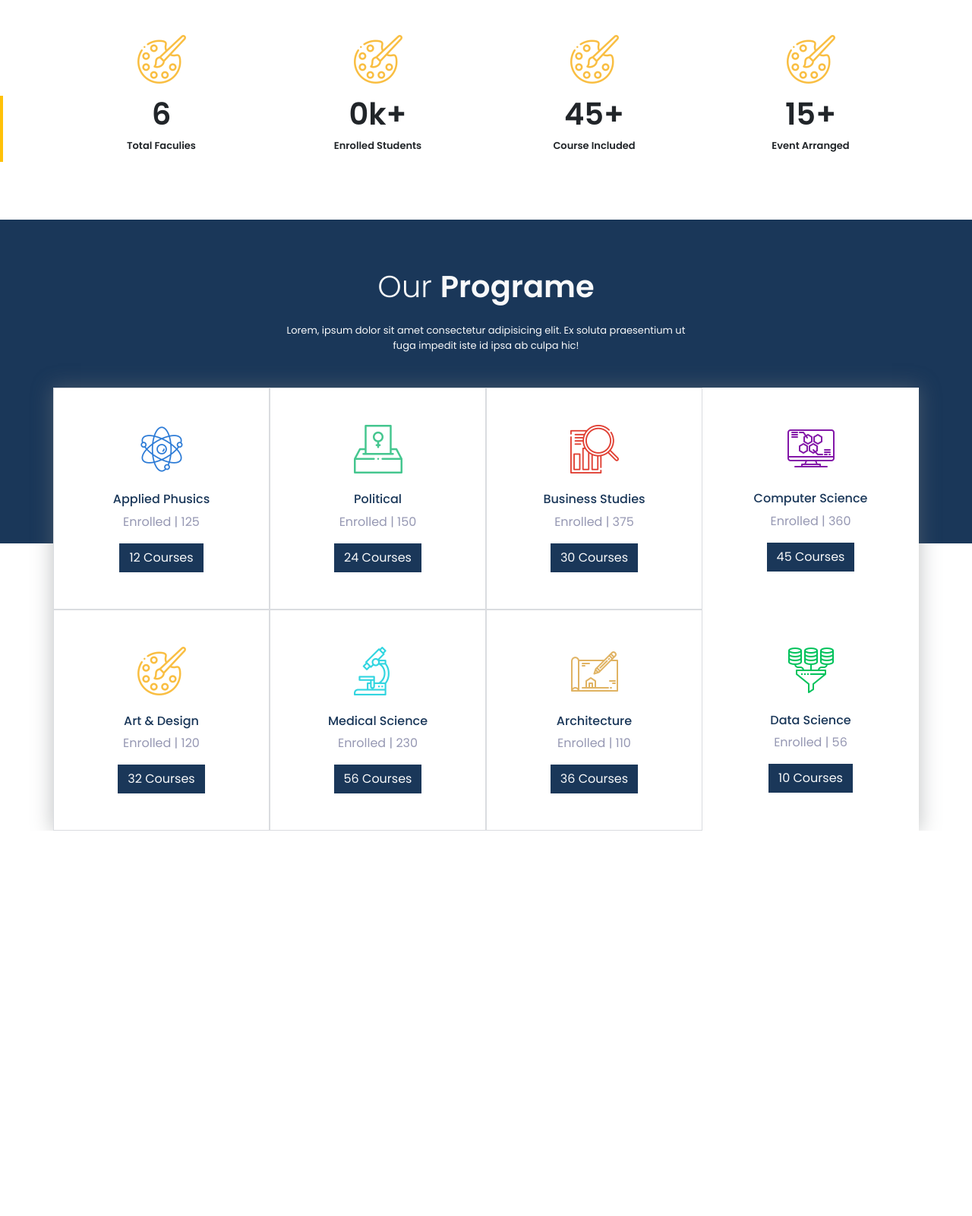
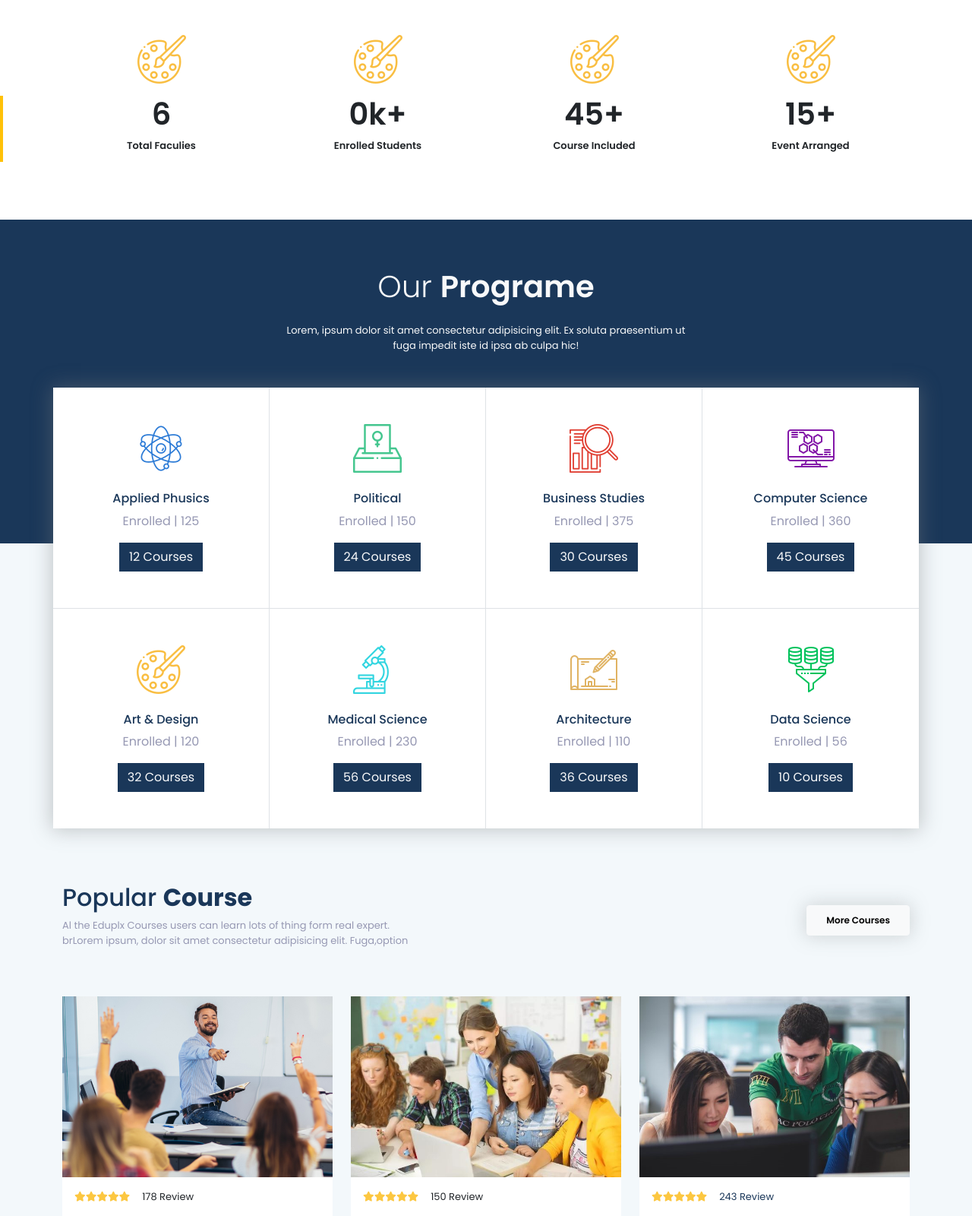
Before and after one commit to abmpallob/bbotstrap-exam-01, a plain HTML site: page index.html in a window 1280 px wide. Shown: the part 1200-2800 px from the top of the page at 76% size. Before the commit the page ends 2293 px from the top, so only its background shows below. Drawn offline with Linux system fonts and the light colour scheme.

Commit message:
Popular Course-complete

```diff
--- a/css/style.css
+++ b/css/style.css
@@ -1,6 +1,9 @@
 @import url('https://fonts.googleapis.com/css2?family=Poppins:ital,wght@0,100;0,200;0,300;0,400;0,500;0,600;0,700;0,800;0,900;1,100;1,200;1,300;1,400;1,500;1,600;1,700;1,800;1,900&display=swap');
 *{
     font-family: 'Poppins', sans-serif;
+}
+body{
+    background-color: #f3f8fb !important;
 }
 /* common-css-start */
 
@@ -16,6 +19,9 @@
 .font-13 {
     font-size: 13px;
     color: #9698b3 !important;
+}
+.text-yellow{
+    color: #fcc741;
 }
 .text-gray{
 color: #9698b3;
@@ -101,9 +107,6 @@ color: #9698b3;
 .programes{
     box-shadow: 0px 0px 25px 2px #787d7f6b;
 }
-.br{
-    border: 1px solid #dadce0;
-}
 .programe{
     margin-top: -205px !important;
 }
@@ -113,3 +116,26 @@ color: #9698b3;
     font-weight: 600;
 }
 /* Programe-section-end */
+
+/* Popular Course-section-start */
+.Popular-Course .btn {
+    box-shadow: 0px 0px 24px 2px #787d7f47;
+    font-size: 12px;
+    font-weight: 600;
+    padding: 10px 25px;
+    margin-top: 29px;
+}
+.Popular-Course .card .card-body ul {
+    font-size: 13px;
+}
+h5.card-title {
+    font-size: 17px;
+}
+h6.card-subtitle.py-3 {
+    font-size: 14px;
+}
+p.ms-auto.mb-0.text {
+    color: #29db8b;
+    font-weight: 600;
+}
+/* Popular Course-section-end */
--- a/index.html
+++ b/index.html
@@ -34,7 +34,7 @@
         <!-- th-section-end -->
 
         <!-- mh-section-start -->
-        <div class="mh-section">
+        <div class="mh-section bg-white">
             <nav class="navbar navbar-expand-lg navbar-light bg-light">
               <div class="container">
                 <button class="navbar-toggler" type="button" data-bs-toggle="collapse" data-bs-target="#navbarTogglerDemo03" aria-controls="navbarTogglerDemo03" aria-expanded="false" aria-label="Toggle navigation">
@@ -88,7 +88,7 @@
       <!-- hero-section-end -->
 
       <!-- Platform-section-Start -->
-      <section class="Platform-section py-5">
+      <section class="Platform-section bg-white py-5">
         <div class="container">
           <div class="row">
             <div class="col-md-6 py- pe-5">
@@ -157,25 +157,25 @@
       <section class="programe">
         <div class="container bg-white programes">
           <div class="row">
-            <div class="col-md-3 py-5 text-center br">
+            <div class="col-md-3 py-5 text-center border-bottom border-end">
               <img src="./media/image/atom.png" alt="" class="mb-4">
               <h6 class="text-blue">Applied Phusics</h6>
               <p class="text-gray">Enrolled | 125</p>
               <a class="btn bg-blue text-light rounded-0" href="#">12 Courses</a>
             </div>
-            <div class="col-md-3 py-5 text-center br">
+            <div class="col-md-3 py-5 text-center border-bottom border-end">
               <img src="./media/image/vote.png" alt="" class="mb-4">
               <h6 class="text-blue">Political</h6>
               <p class="text-gray">Enrolled | 150</p>
               <a class="btn bg-blue text-light rounded-0" href="#">24 Courses</a>
             </div>
-            <div class="col-md-3 py-5 text-center br">
+            <div class="col-md-3 py-5 text-center border-bottom border-end">
               <img src="./media/image/research.png" alt="" class="mb-4">
               <h6 class="text-blue">Business Studies</h6>
               <p class="text-gray">Enrolled | 375</p>
               <a class="btn bg-blue text-light rounded-0" href="#">30 Courses</a>
             </div>
-            <div class="col-md-3 py-5 text-center ">
+            <div class="col-md-3 py-5 text-center border-bottom ">
               <img src="./media/image/computer.png" alt="" class="mb-4">
               <h6 class="text-blue">Computer Science</h6>
               <p class="text-gray">Enrolled | 360</p>
@@ -183,19 +183,19 @@
             </div>
           </div>
           <div class="row">
-             <div class="col-md-3 text-center py-5 br">
+             <div class="col-md-3 text-center py-5 border-end">
               <img src="./media/image/palette.png" alt="" class="mb-4">
               <h6 class="text-blue">Art & Design</h6>
               <p class="text-gray">Enrolled | 120 </p>
               <a class="btn bg-blue text-light rounded-0" href="#">32 Courses</a>
             </div>
-            <div class="col-md-3 text-center py-5 br">
+            <div class="col-md-3 text-center py-5 border-end ">
               <img src="./media/image/microscope.png" alt="" class="mb-4">
               <h6 class="text-blue">Medical Science</h6>
               <p class="text-gray">Enrolled | 230</p>
               <a class="btn bg-blue text-light rounded-0" href="#"> 56 Courses</a>
             </div>
-            <div class="col-md-3 py-5  text-center br">
+            <div class="col-md-3 py-5  text-center border-end">
               <img src="./media/image/architecture.png" alt="" class="mb-4">
               <h6 class="text-blue">Architecture</h6>
               <p class="text-gray">Enrolled | 110</p>
@@ -211,6 +211,99 @@
         </div>
       </section>
       <!-- Programe-section-end -->
+
+      <!-- Popular Course-section-start -->
+      <section class="Popular-Course">
+        <div class="container">
+          <div class="row pt-4 my-5">
+            <div class="col-md-7">
+              <h2 class="text-blue">
+                Popular
+                <strong>Course</strong>
+              </h2>
+              <p class="font-13">Al the Eduplx Courses users can learn lots of thing form real expert. <br>
+                brLorem ipsum, dolor sit amet consectetur adipisicing elit. Fuga,option</p>
+            </div>
+            <div class="col-md-5 text-end ">
+              <a class="btn text-dart btn-light " href="#">More Courses</a>
+            </div>
+          </div>
+           <div class="row pb-5">
+         <div class="col-md-4 ">
+           <div class="card border-0 rounded">
+             <img src="media/image/course 1.jpg" alt="" class="card-top-image">
+             <div class="card-body pb-0">
+               <ul class="list-group list-group-horizontal list-unstyled text-yellow">
+                 <li><i class="fas fa-star"></i></li>
+                 <li><i class="fas fa-star"></i></li>
+                 <li><i class="fas fa-star"></i></li>
+                 <li><i class="fas fa-star"></i></li>
+                 <li><i class="fas fa-star"></i></li>
+                 <li><p class="text-dark ps-3">178 Review</p></li>
+               </ul>
+               <h5 class="card-title">Web Application Development with Laravel</h5>
+               <h6 class="card-subtitle py-3">By <span class="text-yellow">Christopher Nellson</span></h6>
+               <p class="card-text text-gray font-13">Lorem ipsum, dolor sit amet conse adipis elit. Nihil neque tempore odio recusandae volupt tempori explica deleniti.</p>
+               <hr class="m-0 p-0">
+             </div>
+             <div class="card-body footer-card p d-flex">
+              <p class="mb-0" > <i class="fas fa-user-circle"></i> 1578 </p>
+              <p class="ms-auto mb-0 text">$99</p>
+            </div>
+           </div>
+         </div>
+         <div class="col-md-4 ">
+          <div class="card border-0 rounded">
+            <img src="./media/image/course 2.jpg" alt="" class="card-top-image">
+            <div class="card-body pb-0">
+              <ul class="list-group list-group-horizontal list-unstyled text-yellow">
+                <li><i class="fas fa-star"></i></li>
+                <li><i class="fas fa-star"></i></li>
+                <li><i class="fas fa-star"></i></li>
+                <li><i class="fas fa-star"></i></li>
+                <li><i class="fas fa-star"></i></li>
+                <li><p class="text-dark ps-3">150 Review</p></li>
+              </ul>
+              <h5 class="card-title">Learn Basic PHP from start for beginner</h5>
+              <h6 class="card-subtitle py-3">By <span class="text-yellow">Johan Ericson</span></h6>
+              <p class="card-text font-13 text-gray">Lorem ipsum, dolor sit amet conse adipis elit. Nihil neque tempore odio recusandae volupt tempori explica deleniti.</p>
+              <hr class="m-0 p-0">
+            </div>
+            <div class="card-body footer-card p d-flex">
+             <p class="mb-0" > <i class="fas fa-user-circle"></i> 2587 </p>
+             <p class="ms-auto mb-0 text">$149</p>
+           </div>
+          </div>
+        </div>
+        <div class="col-md-4">
+          <div class="card border-0 rounded">
+            <img src="./media/image/course 3.jpg" alt="" class="card-top-image">
+            <div class="card-body pb-0">
+              <ul class="list-group list-group-horizontal list-unstyled text-yellow">
+                <li><i class="fas fa-star"></i></li>
+                <li><i class="fas fa-star"></i></li>
+                <li><i class="fas fa-star"></i></li>
+                <li><i class="fas fa-star"></i></li>
+                <li><i class="fas fa-star"></i></li>
+                <li><p class="text-blue ps-3">243 Review</p></li>
+              </ul>
+              <h5 class="card-title">Design for the web with Adobe Illustrator and Photoshop</h5>
+              <h6 class="card-subtitle py-3">By <span class="text-yellow">Barry Walkot</span></h6>
+              <p class="card-text font-13 text-gray">Lorem ipsum, dolor sit amet conse adipis elit. Nihil neque tempore odio recusandae volupt tempori explica deleniti.</p>
+              <hr class="m-0 p-0">
+            </div>
+            <div class="card-body footer-card p d-flex">
+             <p class="mb-0" > <i class="fas fa-user-circle"></i> 3524 </p>
+             <p class="ms-auto mb-0 text">$19</p>
+           </div>
+          </div>
+        </div>
+       </div>
+     </div>
+   </section>
+
+      </section>
+      <!-- Popular Course-section-end -->
     </main>
 
 
```
